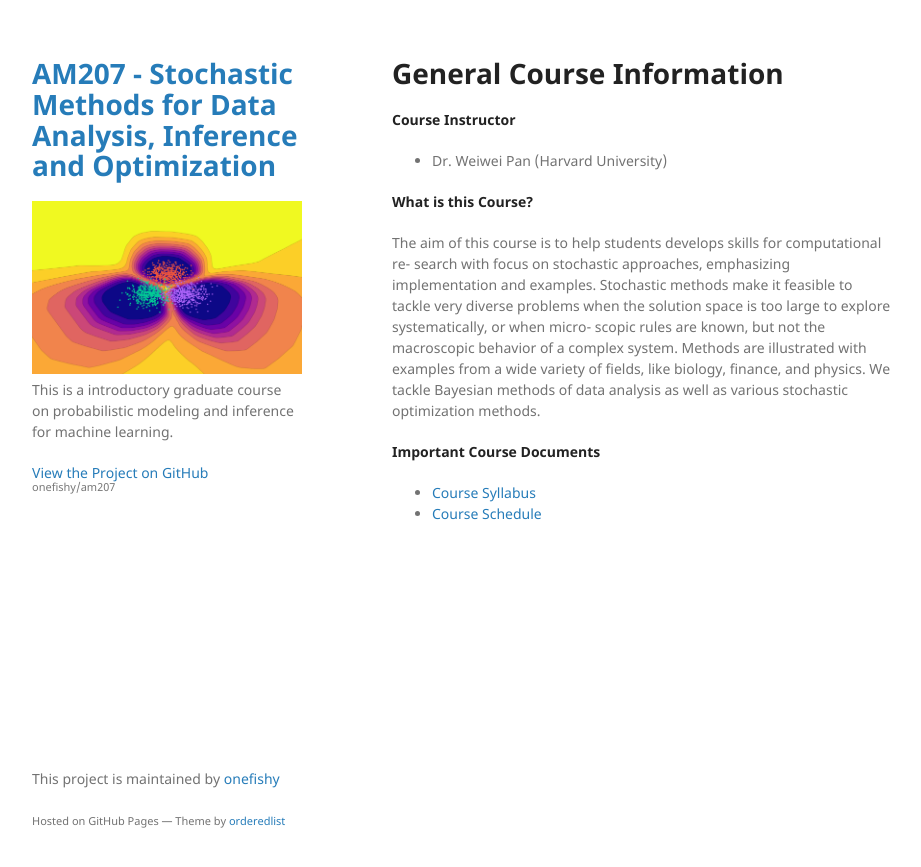
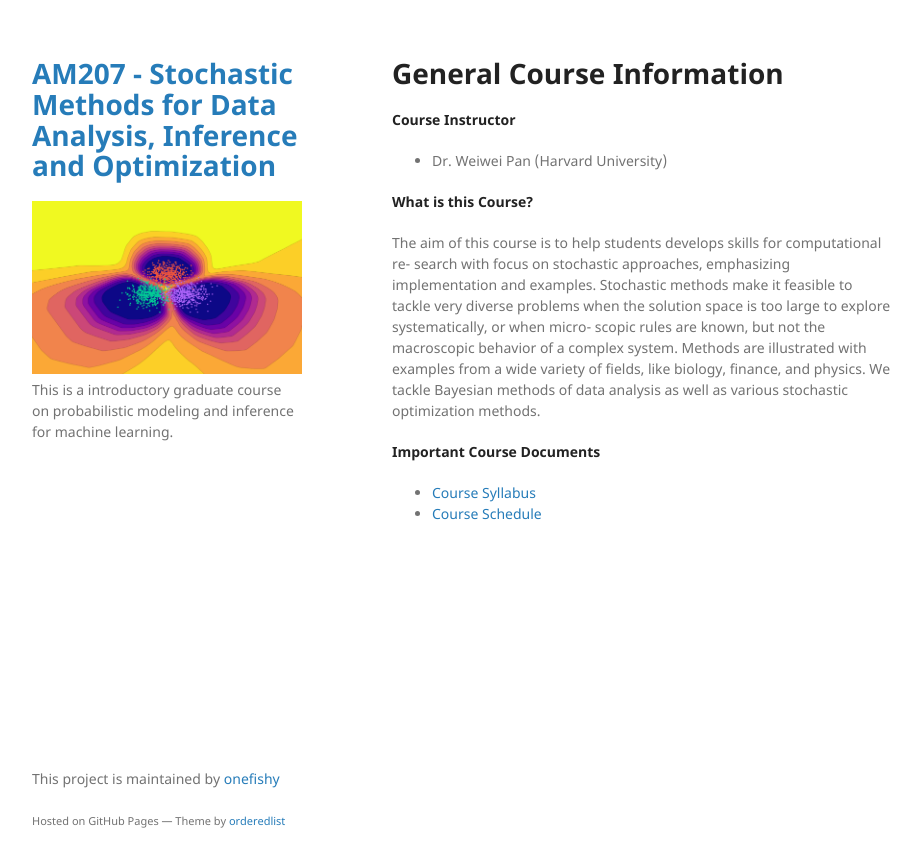
Before and after one commit to onefishy/am207, a Jekyll site: the page built from index.md, in a window 1280 px wide. Shown: the top 867 px of the page, without its empty margins (178-1099 px from the left). Built offline with Jekyll 4.4.1, drawn with Linux system fonts in a browser that asks for light colours; our own code applies the rules of GitHub Pages for plain Markdown files.

Commit message:
Update default.html

```diff
--- a/_layouts/default.html
+++ b/_layouts/default.html
@@ -23,7 +23,7 @@
         <p>{{ site.description | default: site.github.project_tagline }}</p>
 
         {% if site.github.is_project_page %}
-        <p class="view"><a href="{{ site.github.repository_url }}">View the Project on GitHub <small>{{ site.github.repository_nwo }}</small></a></p>
+        <!--- <p class="view"><a href="{{ site.github.repository_url }}">View the Project on GitHub <small>{{ site.github.repository_nwo }}</small></a></p> --->
         {% endif %}
 
         {% if site.github.is_user_page %}
```
